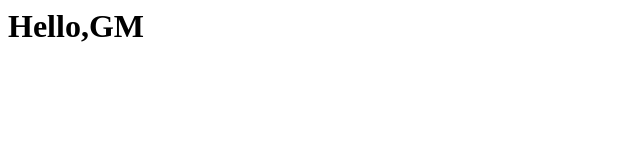
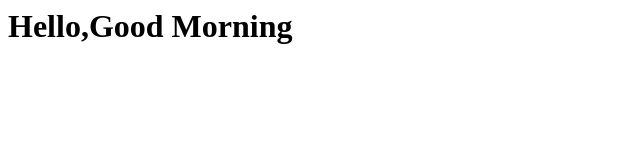
Before and after one commit to narasimhareddyprostack/fs-april-23, a plain HTML site: page Code/index.html in a window 1280 px wide. Shown: the whole page, without its empty margins (0-640 px from the left). Drawn offline with Linux system fonts and the light colour scheme.

Commit message:
Update index.html

```diff
--- a/Code/index.html
+++ b/Code/index.html
@@ -2,6 +2,6 @@
 	<head>
 	</head>
 	<body>
-	<h1>Hello,GM</h1>
+	<h1>Hello,Good Morning</h1>
 	</body>
 </html>
```
